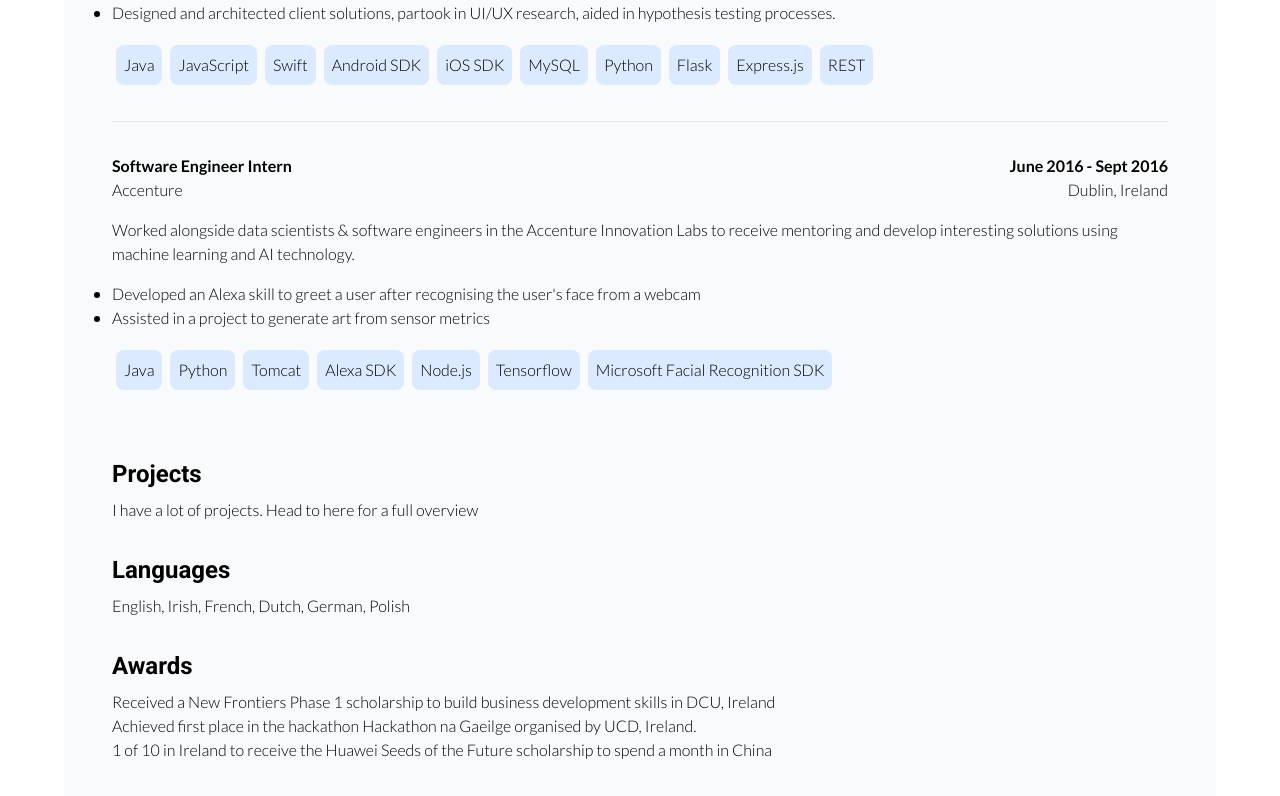
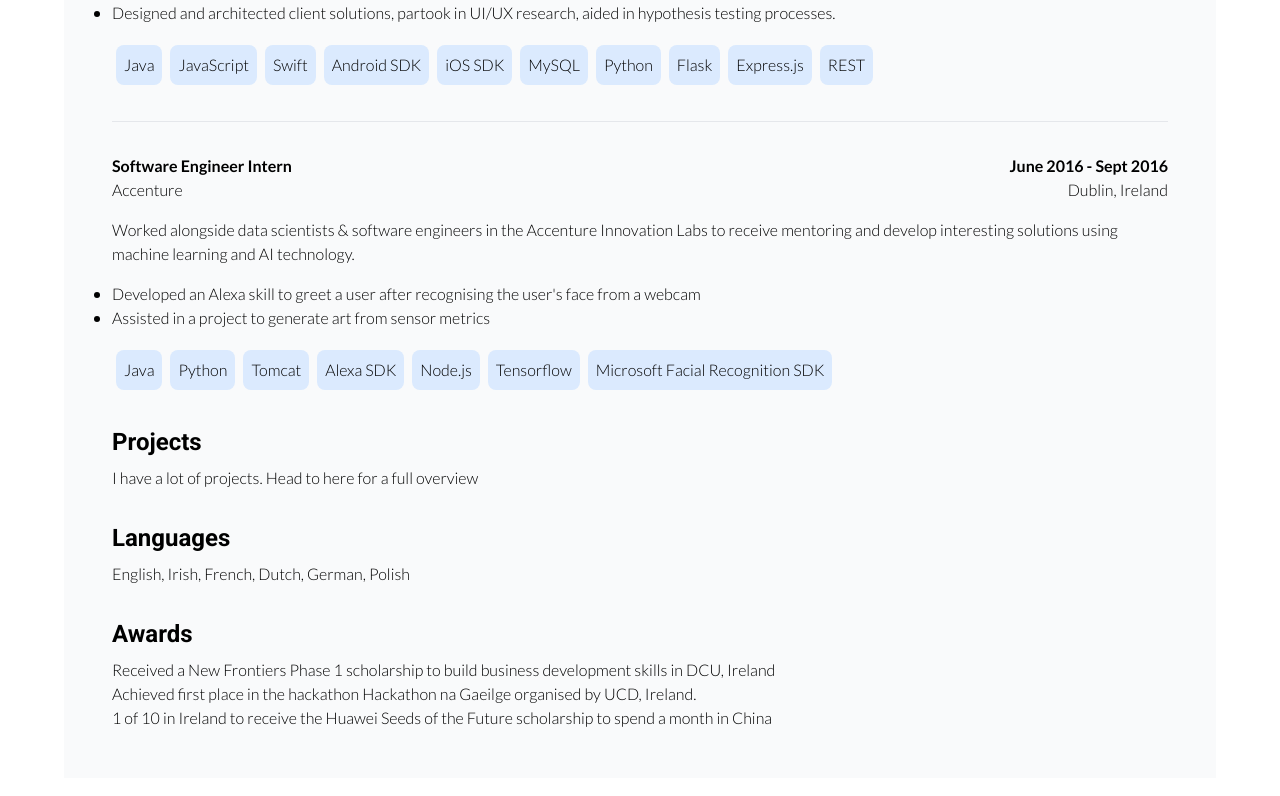
Before and after one commit to oflynned/personal-website, a Next.js app: page /resume in a window 1280 px wide. Shown: the part 2011-2807 px from the top of the page. Built offline with nearby package versions, Linux system fonts and the light colour scheme.

Commit message:
chore: clean up markup

```diff
--- a/src/pages/resume.tsx
+++ b/src/pages/resume.tsx
@@ -21,10 +21,10 @@ const Resume: FC = () => {
     <div className={'w-screen min-h-screen flex justify-center'}>
       <Page>
         <Header name={name} summary={summary} email={email} links={links} />
-        <div className={'my-8'} />
+        <div className={'mt-8'}>
           <WorkHistory positions={positions} />
+        </div>
 
-        <div className={'mt-8'}>
         <Heading content={'Projects'} />
         <div className={'mt-2'}>
           <Paragraph
@@ -32,7 +32,6 @@ const Resume: FC = () => {
               'I have a lot of projects. Head to here for a full overview'
             }
           />
-          </div>
         </div>
 
         <div className={'mt-8'}>
```
Lines whose indentation alone changed are shown as unchanged.
